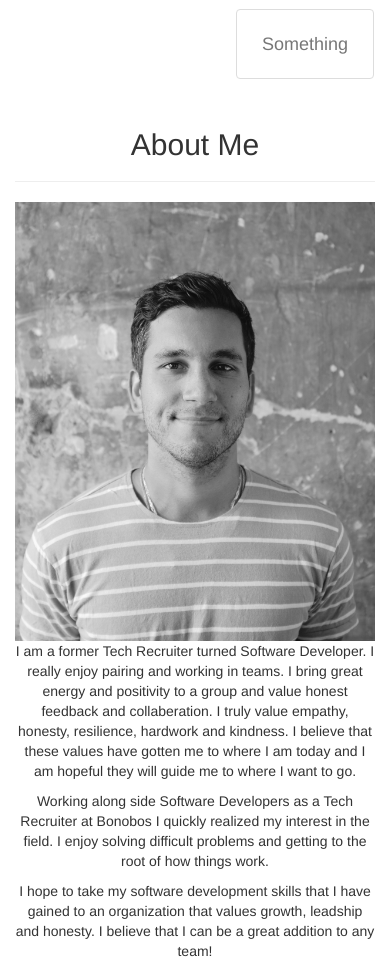
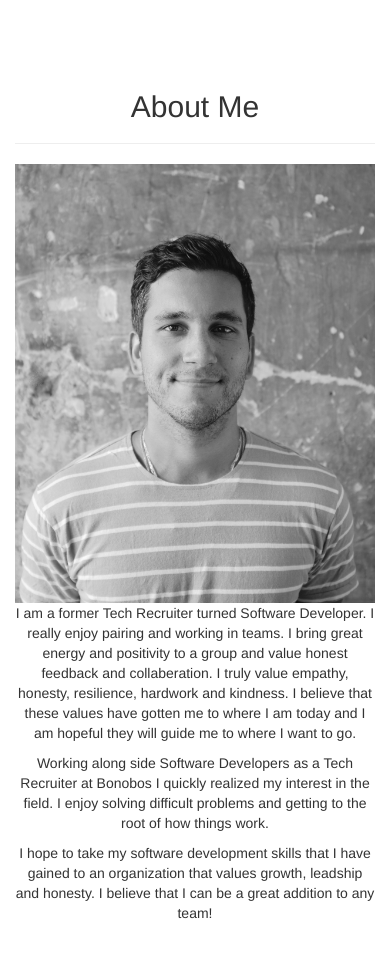
Before and after one commit to antciccone/antciccone.github.io, a plain HTML site: page about.html in a window 390 px wide. Shown: the top 964 px of the page. Drawn offline with nearby package versions, Linux system fonts and the light colour scheme.

Commit message:
change to mobile view

```diff
--- a/about.html
+++ b/about.html
@@ -28,11 +28,7 @@
 <body>
 
   <nav class="navbar navbar-default">
-      <!-- Brand and toggle get grouped for better mobile display -->
-      <div class="navbar-header">
-        <button type="button" class="navbar-toggle collapsed" data-toggle="collapse" data-target="#bs-example-navbar-collapse-1" aria-expanded="false">
-        <a class="navbar-brand" href="#">Something</a>
-      </div>
+
 
       <div class="collapse navbar-collapse" id="bs-example-navbar-collapse-1">
         <ul class="nav navbar-nav">
```
Also changed, not shown: projects.html (+1 -4 lines).
